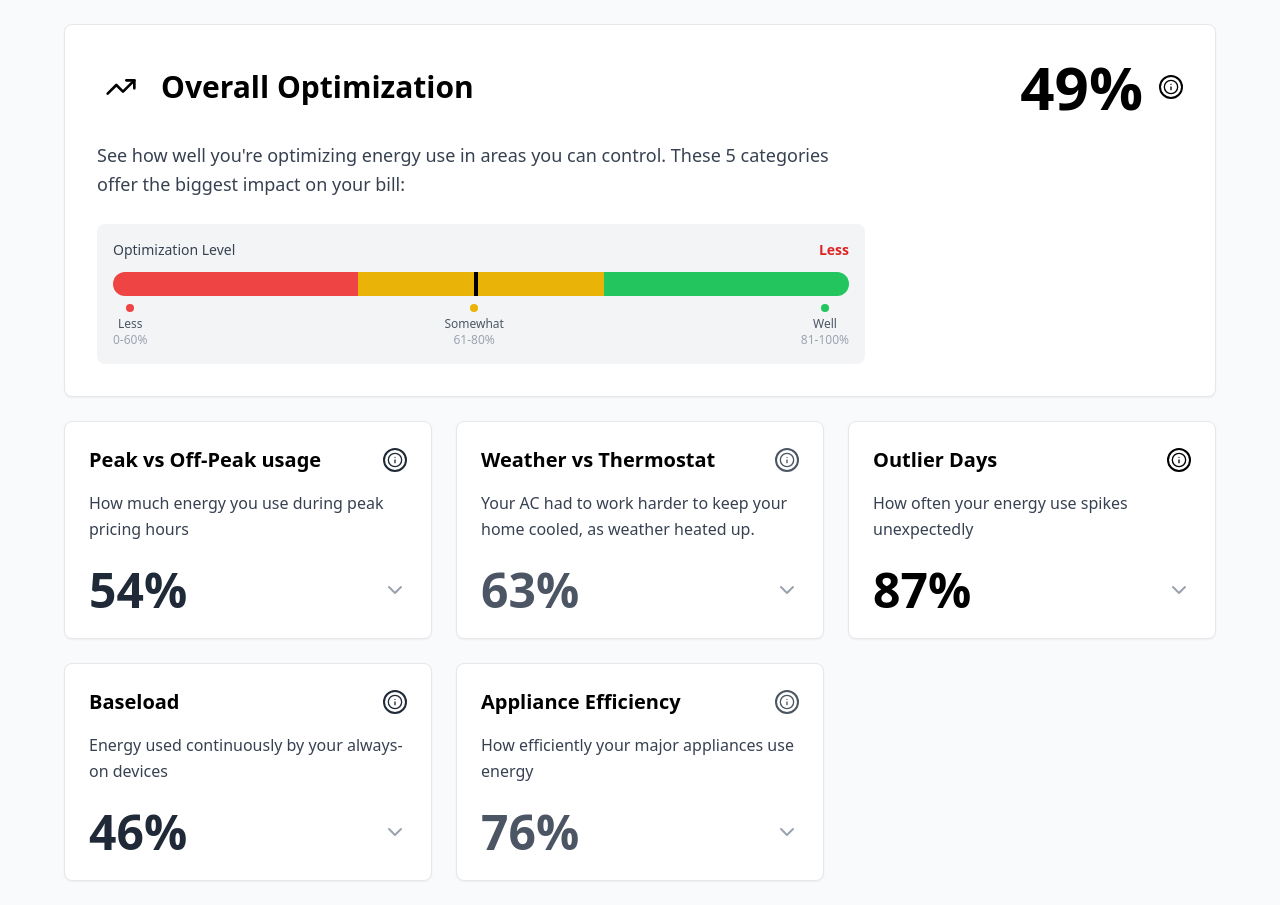
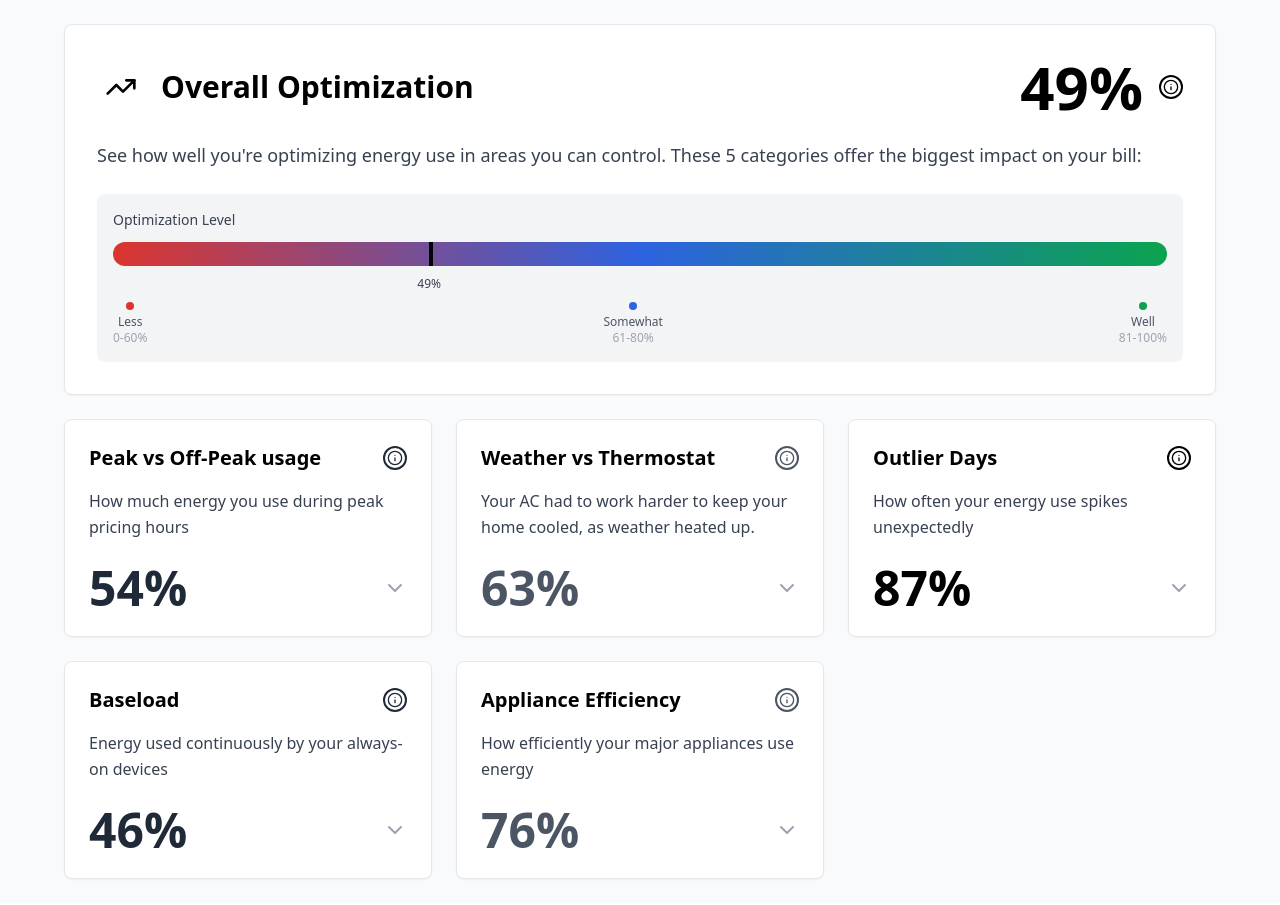
Before and after one commit to davemelk100/progress-meter, a React (Vite) app: page / in a window 1280 px wide. Built offline with nearby package versions, Linux system fonts and the light colour scheme.

Commit message:
2 progress meter

```diff
--- a/src/App.tsx
+++ b/src/App.tsx
@@ -93,7 +93,7 @@ function App() {
             </div>
           </div>
 
-          <div className="mt-6 max-w-3xl">
+          <div className="mt-6">
             <p className="text-lg text-gray-700 leading-relaxed mb-6">
               See how well you're optimizing energy use in areas you can
               control. These 5 categories offer the biggest impact on your bill:
@@ -105,41 +105,58 @@ function App() {
                 <span className="text-sm font-medium text-gray-700">
                   Optimization Level
                 </span>
-                <span className="text-sm font-semibold text-red-600">Less</span>
               </div>
 
-              {/* Progress Bar with Three Sections */}
-              <div className="relative w-full h-6 bg-white rounded-full shadow-inner overflow-hidden">
-                {/* Section 1: Less (0-60%) */}
-                <div className="absolute left-0 top-0 w-1/3 h-full bg-red-500"></div>
+              {/* Progress Bar with Progressive Darkening */}
+              <div className="relative w-full h-6 bg-white rounded-full shadow-inner">
+                {/* Progressive darkening line from left to right */}
+                <div
+                  className="absolute left-0 top-0 h-full rounded-full"
+                  style={{
+                    width: "100%",
+                    background:
+                      "linear-gradient(to right, #DB352F, #2E62E1, #0BA34F)",
+                  }}
+                ></div>
 
-                {/* Section 2: Somewhat (61-80%) */}
-                <div className="absolute left-1/3 top-0 w-1/3 h-full bg-yellow-500"></div>
+                {/* 49% Notch Marker */}
+                <div
+                  className="absolute top-0 w-1 h-full bg-black shadow-lg"
+                  style={{ left: "30%" }}
+                ></div>
+              </div>
 
-                {/* Section 3: Well (81-100%) */}
-                <div className="absolute left-2/3 top-0 w-1/3 h-full bg-green-500"></div>
-
-                {/* Current Position Indicator */}
-                <div
-                  className="absolute top-0 w-1 h-full bg-black shadow-lg transition-all duration-1000 ease-out"
-                  style={{ left: `${Math.min(percentage, 100)}%` }}
-                ></div>
+              {/* Percentage Label under Notch */}
+              <div
+                className="relative mt-1 text-center"
+                style={{ marginLeft: "30%", transform: "translateX(-50%)" }}
+              >
+                <span className="text-xs font-medium text-gray-700">49%</span>
               </div>
 
               {/* Section Labels */}
               <div className="flex justify-between mt-2 text-xs text-gray-600">
                 <div className="text-center">
-                  <div className="w-2 h-2 bg-red-500 rounded-full mx-auto mb-1"></div>
+                  <div
+                    className="w-2 h-2 rounded-full mx-auto mb-1"
+                    style={{ backgroundColor: "#DB352F" }}
+                  ></div>
                   <span>Less</span>
                   <div className="text-gray-400">0-60%</div>
                 </div>
                 <div className="text-center">
-                  <div className="w-2 h-2 bg-yellow-500 rounded-full mx-auto mb-1"></div>
+                  <div
+                    className="w-2 h-2 rounded-full mx-auto mb-1"
+                    style={{ backgroundColor: "#2E62E1" }}
+                  ></div>
                   <span>Somewhat</span>
                   <div className="text-gray-400">61-80%</div>
                 </div>
                 <div className="text-center">
-                  <div className="w-2 h-2 bg-green-500 rounded-full mx-auto mb-1"></div>
+                  <div
+                    className="w-2 h-2 rounded-full mx-auto mb-1"
+                    style={{ backgroundColor: "#0BA34F" }}
+                  ></div>
                   <span>Well</span>
                   <div className="text-gray-400">81-100%</div>
                 </div>
```
